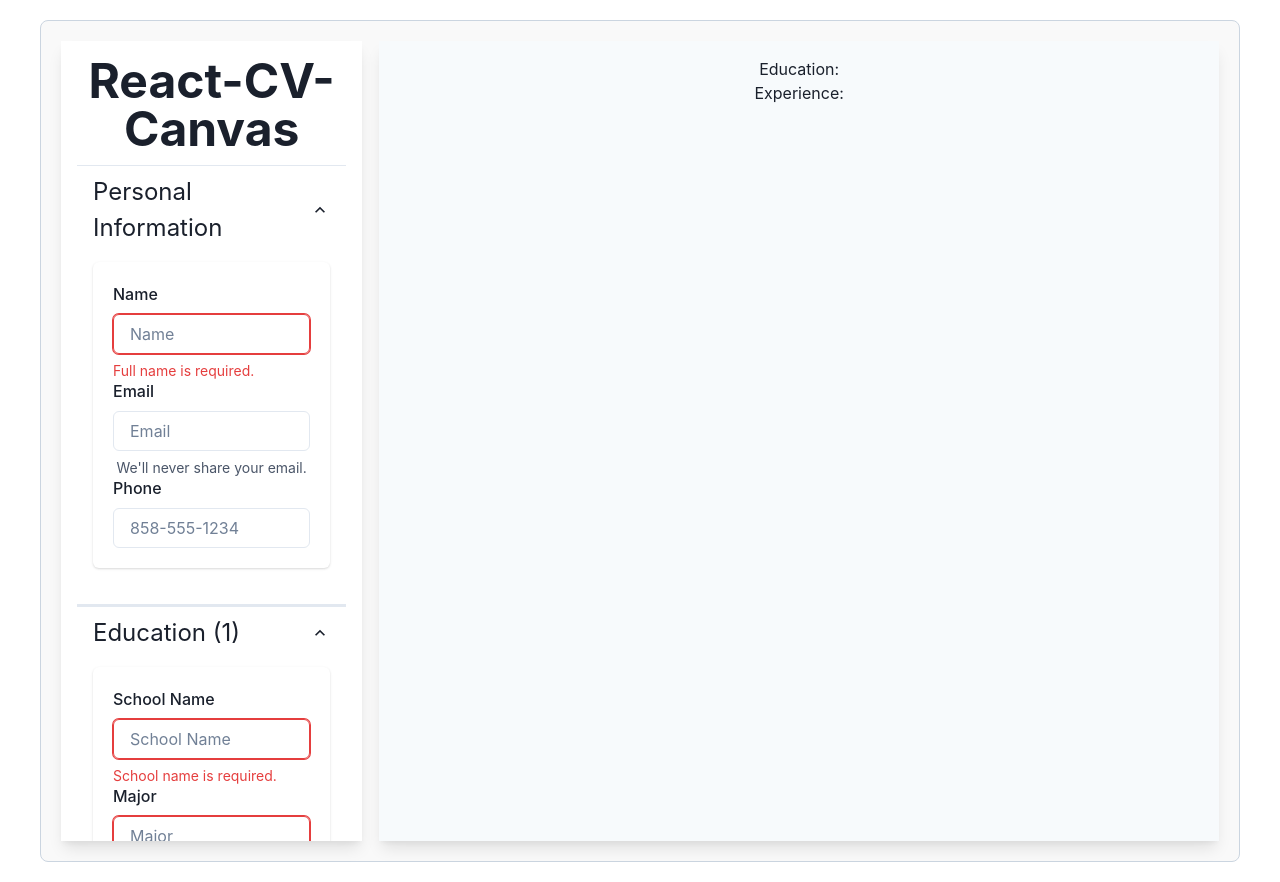
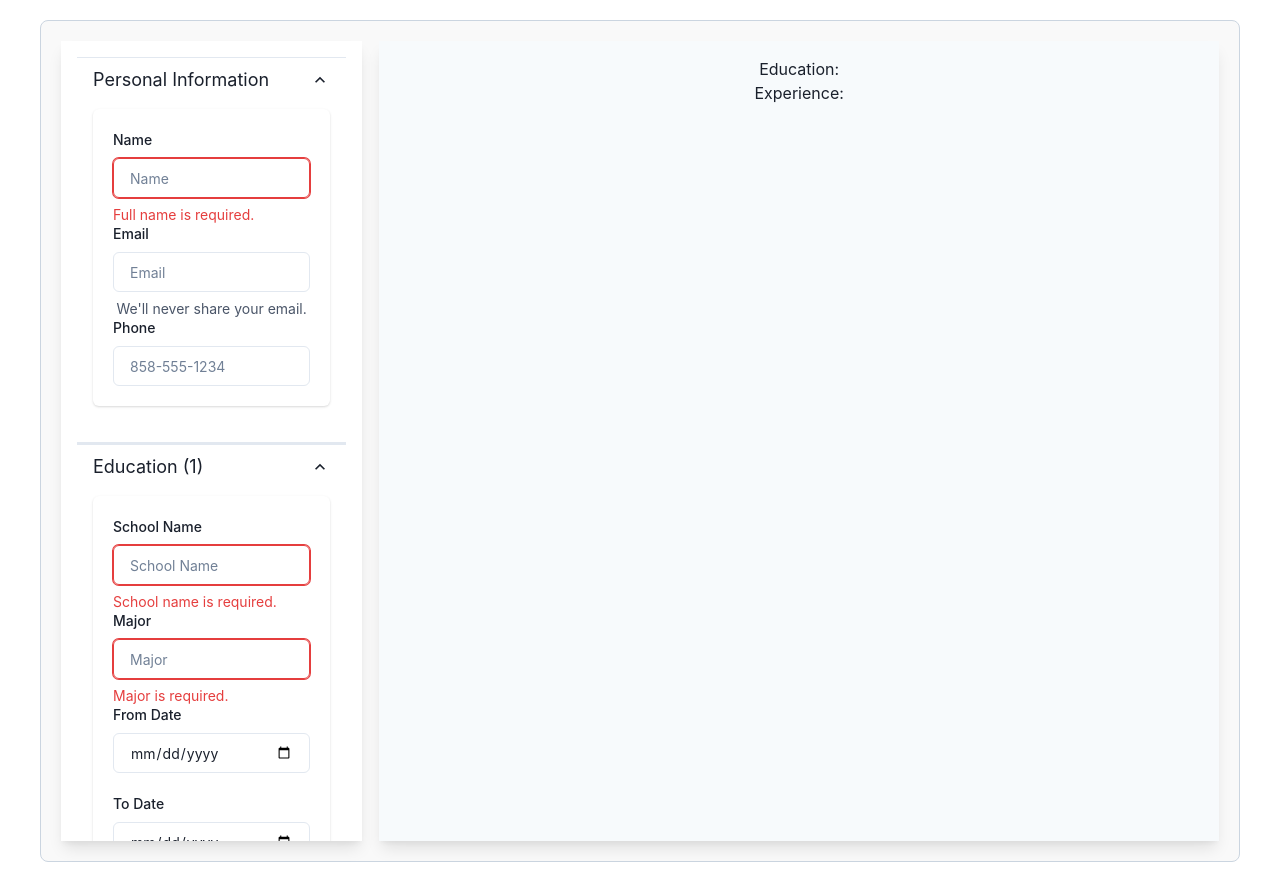
Before and after one commit to angelr1076/React-CV-App, a React (Vite) app: page / in a window 1280 px wide. Built offline with nearby package versions, Linux system fonts and the light colour scheme.

Commit message:
Updated the text size for all form components. Changed button sizes to 'sm' in EducationalExp and PracticalExp components.

```diff
--- a/src/components/CVForm.jsx
+++ b/src/components/CVForm.jsx
@@ -3,7 +3,6 @@ import { CVContext } from '../contexts/CVContext';
 import { GeneralInfo } from './GeneralInfo';
 import { EducationalExp } from './EducationalExp';
 import { PracticalExp } from './PracticalExp';
-import Title from './Title';
 import { Box, Button } from '@chakra-ui/react';
 
 function CVForm() {
@@ -24,7 +23,6 @@ function CVForm() {
   } = useContext(CVContext);
   return (
     <Box>
-      {isSubmitted ? null : <Title title='React-CV-Canvas' />}
       <Box className='form-group'>
         <GeneralInfo
           info={generalInfo}
--- a/src/components/EducationalExp.jsx
+++ b/src/components/EducationalExp.jsx
@@ -30,84 +30,87 @@ function EducationalExp({ education, index, onChange, handleDeleteEducation }) {
         <AccordionItem>
           <h2>
             <AccordionButton>
-              <Box as='span' flex='1' textAlign='left' fontSize='2xl'>
+              <Box as='span' flex='1' textAlign='left' fontSize='lg'>
                 Education ({index + 1})
               </Box>
               <AccordionIcon />
             </AccordionButton>
           </h2>
-          <AccordionPanel pb={4}>
+          <AccordionPanel pb={4} fontSize='sm'>
             <Card>
               <CardBody>
                 <FormControl isInvalid={isError}>
-                  <FormLabel className='label' htmlFor={`schoolName${index}`}>
+                  <FormLabel htmlFor={`schoolName${index}`} fontSize='sm'>
                     School Name
                   </FormLabel>
                   <Input
-                    className='input'
                     name='schoolName'
                     value={education.schoolName}
                     onChange={handleInputChange}
                     placeholder='School Name'
                     id={`schoolName${index}`}
+                    fontSize='sm'
                   />
                   {!isError ? (
-                    <FormHelperText>Enter your school name.</FormHelperText>
+                    <FormHelperText fontSize='sm'>
+                      Enter your school name.
+                    </FormHelperText>
                   ) : (
-                    <FormErrorMessage>
+                    <FormErrorMessage fontSize='sm'>
                       School name is required.
                     </FormErrorMessage>
                   )}
                 </FormControl>
                 <FormControl isInvalid={isError}>
-                  <FormLabel className='label' htmlFor={`major${index}`}>
+                  <FormLabel htmlFor={`major${index}`} fontSize='sm'>
                     Major
                   </FormLabel>
                   <Input
-                    className='input'
                     name='major'
                     value={education.major}
                     onChange={handleInputChange}
                     placeholder='Major'
                     id={`major${index}`}
+                    fontSize='sm'
                   />
                   {!isError ? (
-                    <FormHelperText>Enter your major.</FormHelperText>
+                    <FormHelperText fontSize='sm'>
+                      Enter your major.
+                    </FormHelperText>
                   ) : (
-                    <FormErrorMessage>Major is required.</FormErrorMessage>
+                    <FormErrorMessage fontSize='sm'>
+                      Major is required.
+                    </FormErrorMessage>
                   )}
                 </FormControl>
                 <FormControl>
-                  <FormLabel className='label' htmlFor={`dateFrom${index}`}>
+                  <FormLabel htmlFor={`dateFrom${index}`} fontSize='sm'>
                     From Date
                   </FormLabel>
                   <Input
-                    className='input'
                     name='dateFrom'
                     type='date'
                     value={education.dateFrom}
                     onChange={handleInputChange}
-                    placeholder='From Date'
                     id={`dateFrom${index}`}
                     mb={5}
+                    fontSize='sm'
                   />
                 </FormControl>
                 <FormControl>
-                  <FormLabel className='label' htmlFor={`dateTo${index}`}>
+                  <FormLabel htmlFor={`dateTo${index}`} fontSize='sm'>
                     To Date
                   </FormLabel>
                   <Input
-                    className='input'
                     name='dateTo'
                     type='date'
                     value={education.dateTo}
                     onChange={handleInputChange}
-                    placeholder='To Date'
                     id={`dateTo${index}`}
                     mb={5}
+                    fontSize='sm'
                   />
                 </FormControl>
-                {/* TODO: Left align button */}
                 <Button
                   colorScheme='red'
                   size='sm'
--- a/src/components/GeneralInfo.jsx
+++ b/src/components/GeneralInfo.jsx
@@ -29,57 +29,61 @@ function GeneralInfo({ info, onChange }) {
         <AccordionItem>
           <h1>
             <AccordionButton>
-              <Box as='span' flex='1' textAlign='left' fontSize='2xl'>
+              <Box as='span' flex='1' textAlign='left' fontSize='lg'>
                 Personal Information
               </Box>
               <AccordionIcon />
             </AccordionButton>
           </h1>
-          <AccordionPanel pb={4}>
+          <AccordionPanel pb={4} fontSize='sm'>
             <Card mb={5}>
               <CardBody>
                 <FormControl isInvalid={isError}>
-                  <FormLabel className='label' htmlFor='name'>
+                  <FormLabel htmlFor='name' fontSize='sm'>
                     Name
                   </FormLabel>
                   <Input
-                    className='input'
                     name='name'
                     value={info.name}
                     onChange={handleInputChange}
                     placeholder='Name'
+                    fontSize='sm'
                   />
                   {!isError ? (
-                    <FormHelperText>Enter your full name.</FormHelperText>
+                    <FormHelperText fontSize='sm'>
+                      Enter your full name.
+                    </FormHelperText>
                   ) : (
-                    <FormErrorMessage>Full name is required.</FormErrorMessage>
+                    <FormErrorMessage fontSize='sm'>
+                      Full name is required.
+                    </FormErrorMessage>
                   )}
                 </FormControl>
                 <FormControl>
-                  <FormLabel className='label' htmlFor='email'>
+                  <FormLabel htmlFor='email' fontSize='sm'>
                     Email
                   </FormLabel>
                   <Input
-                    className='input'
                     name='email'
                     value={info.email}
                     onChange={handleInputChange}
                     placeholder='Email'
+                    fontSize='sm'
                   />
-                  <FormHelperText>
+                  <FormHelperText fontSize='sm'>
                     {`We'll never share your email.`}
                   </FormHelperText>
                 </FormControl>
                 <FormControl>
-                  <FormLabel className='label' htmlFor='phone'>
+                  <FormLabel htmlFor='phone' fontSize='sm'>
                     Phone
                   </FormLabel>
                   <Input
-                    className='input'
                     name='phone'
                     value={info.phone}
                     onChange={handleInputChange}
                     placeholder='858-555-1234'
+                    fontSize='sm'
                   />
                 </FormControl>
               </CardBody>
--- a/src/components/PracticalExp.jsx
+++ b/src/components/PracticalExp.jsx
@@ -32,99 +32,98 @@ function PracticalExp({ experience, index, onChange, handleDeleteExperience }) {
         <AccordionItem>
           <h2>
             <AccordionButton>
-              <Box as='span' flex='1' textAlign='left' fontSize='2xl'>
+              <Box as='span' flex='1' textAlign='left' fontSize='lg'>
                 Experience ({index + 1})
               </Box>
               <AccordionIcon />
             </AccordionButton>
           </h2>
-          <AccordionPanel pb={4}>
+          <AccordionPanel pb={4} fontSize='sm'>
             <Card>
               <CardBody>
                 <FormControl isInvalid={isError}>
-                  <FormLabel className='label' htmlFor={`companyName${index}`}>
+                  <FormLabel htmlFor={`companyName${index}`} fontSize='sm'>
                     Company Name
                   </FormLabel>
                   <Input
-                    className='input'
                     name='companyName'
                     value={experience.companyName}
                     onChange={handleInputChange}
                     placeholder='Company Name'
                     id={`companyName${index}`}
+                    fontSize='sm'
                   />
                   {!isError ? (
-                    <FormHelperText>Enter your company name.</FormHelperText>
+                    <FormHelperText fontSize='sm'>
+                      Enter your company name.
+                    </FormHelperText>
                   ) : (
-                    <FormErrorMessage>
+                    <FormErrorMessage fontSize='sm'>
                       Company name is required.
                     </FormErrorMessage>
                   )}
                 </FormControl>
                 <FormControl isInvalid={isError}>
-                  <FormLabel
-                    className='label'
-                    htmlFor={`positionTitle${index}`}>
+                  <FormLabel htmlFor={`positionTitle${index}`} fontSize='sm'>
                     Position Title
                   </FormLabel>
                   <Input
-                    className='input'
                     name='positionTitle'
                     value={experience.positionTitle}
                     onChange={handleInputChange}
                     placeholder='Position Title'
                     id={`positionTitle${index}`}
+                    fontSize='sm'
                   />
                   {!isError ? (
-                    <FormHelperText>Enter your position.</FormHelperText>
+                    <FormHelperText fontSize='sm'>
+                      Enter your position.
+                    </FormHelperText>
                   ) : (
-                    <FormErrorMessage>Position is required.</FormErrorMessage>
+                    <FormErrorMessage fontSize='sm'>
+                      Position is required.
+                    </FormErrorMessage>
                   )}
                 </FormControl>
                 <FormControl>
-                  <FormLabel
-                    className='label'
-                    htmlFor={`responsibilities${index}`}>
+                  <FormLabel htmlFor={`responsibilities${index}`} fontSize='sm'>
                     Responsibilities
                   </FormLabel>
                   <Textarea
-                    className='input'
                     name='responsibilities'
-                    type='textarea'
                     value={experience.responsibilities}
                     onChange={handleInputChange}
                     placeholder='Responsibilities'
                     id={`responsibilities${index}`}
+                    fontSize='sm'
                   />
                 </FormControl>
                 <FormControl>
-                  <FormLabel className='label' htmlFor={`dateFrom${index}`}>
+                  <FormLabel htmlFor={`dateFrom${index}`} fontSize='sm'>
                     From Date
                   </FormLabel>
                   <Input
-                    className='input'
                     name='dateFrom'
                     type='date'
                     value={experience.dateFrom}
                     onChange={handleInputChange}
-                    placeholder='From Date'
                     id={`dateFrom${index}`}
                     mb={5}
+                    fontSize='sm'
                   />
                 </FormControl>
                 <FormControl>
-                  <FormLabel className='label' htmlFor={`dateTo${index}`}>
+                  <FormLabel htmlFor={`dateTo${index}`} fontSize='sm'>
                     To Date
                   </FormLabel>
                   <Input
-                    className='input'
                     name='dateTo'
                     type='date'
                     value={experience.dateTo}
                     onChange={handleInputChange}
-                    placeholder='To Date'
                     id={`dateTo${index}`}
                     mb={5}
+                    fontSize='sm'
                   />
                 </FormControl>
                 <Button
```
